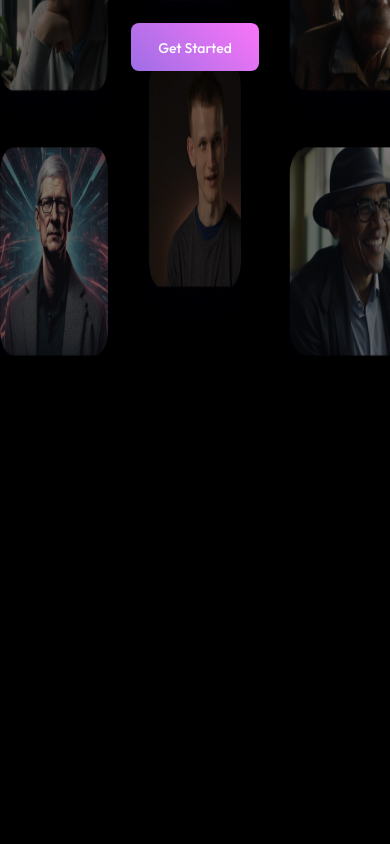
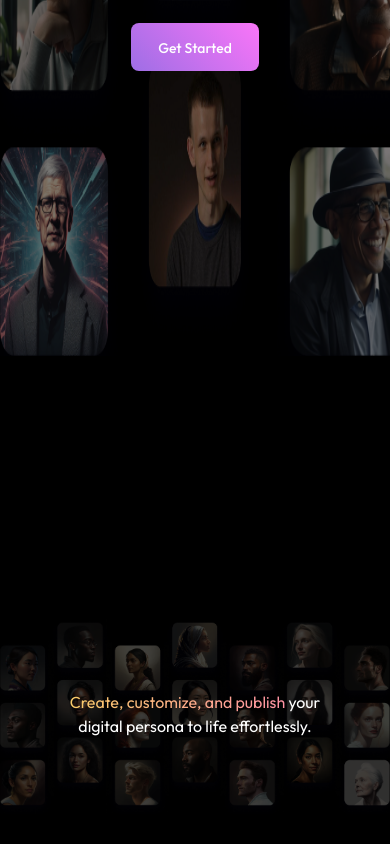
Before and after one commit to pkadam96/Pranoti-Kadam-Frontend-Developer, a React (Vite) app in the folder aigen/: page / in a window 390 px wide. Shown: the part 552-1396 px from the top of the page. Before the commit the page ends 908 px from the top, so only its background shows below. Built offline with nearby package versions, Linux system fonts and the light colour scheme.

Commit message:
Introduction componenet added with responsiveness

```diff
--- a/aigen/src/App.tsx
+++ b/aigen/src/App.tsx
@@ -1,11 +1,11 @@
 import { Header } from "./components/Header"
-// import { Navbar } from "./components/Navbar"
+import { IntroComponent } from "./components/IntroComponent"
 
 function App() {
   return (
     <>
-      {/* <Navbar/> */}
       <Header/>
+      <IntroComponent/>
     </>
   )
 }
--- a/aigen/src/components/Header.tsx
+++ b/aigen/src/components/Header.tsx
@@ -8,8 +8,8 @@ const Header: React.FC = () => {
     return (
         <>
             <Navbar />
-              <div className='relative top-16 lg:top-0 w-full h-screen flex lg:flex-row gap-6 lg:gap-24 z-20'>
-                <div className='absolute inset-0 lg:relative flex lg:hidden'>
+              <div className='relative top-16 lg:top-0 w-full h-screen flex lg:flex-row gap-6 lg:gap-24  z-20'>
+                <div className='absolute inset-0 lg:relative flex  lg:hidden'>
                     <div className='flex w-full'>
                         <img src={img1} className='w-1/3'/>
                         <img src={img2} className='w-1/3'/>
--- /dev/null
+++ b/aigen/src/components/IntroComponent.tsx
@@ -0,0 +1,23 @@
+import React from 'react';
+import introImg from '../assets/IntroImage.png';
+
+const IntroComponent: React.FC = () => {
+    return (
+        <>
+            <div className='relative h-screen flex items-center justify-center mt-0 lg:m-44'>
+                <div className="absolute inset-0 z-0">
+                    <img src={introImg} alt="Introduction Image" className="object-contain w-full h-full" />
+                </div>
+                <div className="relative z-10 text-center">
+                    <h1 className='text-md lg:text-5xl lg:font-medium lg:leading-12'>
+                        <span className='bg-gradient-to-r from-[#FACC69] to-[#FF91A5] bg-clip-text text-transparent'>
+                            Create, customize, and publish </span>
+                         your <br /> digital persona to life effortlessly.
+                    </h1>
+                </div>
+            </div>
+        </>
+    );
+}
+
+export { IntroComponent }
--- a/aigen/tailwind.config.js
+++ b/aigen/tailwind.config.js
@@ -19,7 +19,8 @@ export default {
         'widest': '.35em',
       },
       lineHeight:{
-        '12':'59px'
+        '12':'59px',
+        '13':'64px'
       }
     },
     screens: {
```
Also changed, not shown: aigen/src/assets/IntroImage.png (added).
